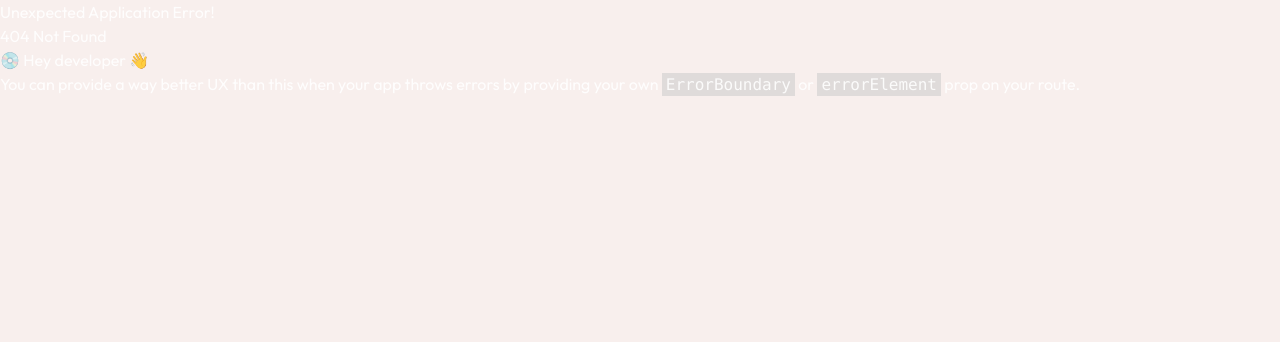
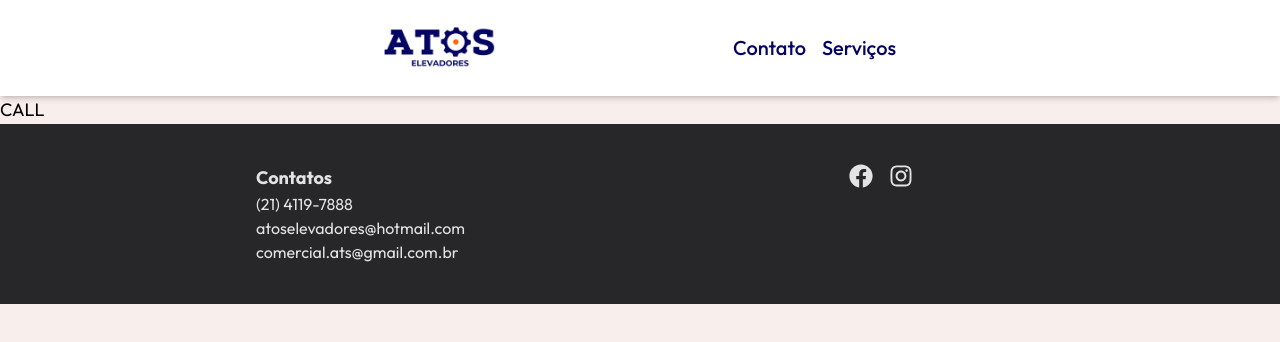
Before and after one commit to willianac/atos, a React (Vite) app: page /services/atendimento-chamados in a window 1280 px wide. Before the commit this address had no page. Shown: the top 342 px of the page. Built offline with nearby package versions, Linux system fonts and the light colour scheme.

Commit message:
feat: added each service page

```diff
--- a/src/component/Navbar/Navbar.tsx
+++ b/src/component/Navbar/Navbar.tsx
@@ -32,7 +32,7 @@ function Navbar() {
 					</li>
 					<li className="hover:text-orange transition duration-150">
 						<NavLink
-							to="/servicos"
+							to="/todos-servicos"
 							className={({ isActive }) => [
 								isActive ? "text-orange": ""
 							].join(" ")
--- /dev/null
+++ b/src/pages/Services/CallHandling/CallHandling.tsx
@@ -0,0 +1,7 @@
+function CallHandling() {
+	return (
+		<div className="text-lg text-black">CALL</div>
+	)
+}
+
+export default CallHandling;
--- /dev/null
+++ b/src/pages/Services/Maintenance/Maintenance.tsx
@@ -0,0 +1,7 @@
+function Maintence() {
+	return (
+		<div></div>
+	)
+}
+
+export default Maintence;
--- /dev/null
+++ b/src/pages/Services/Modernization/Modernization.tsx
@@ -0,0 +1,7 @@
+function Modernization() {
+	return (
+		<div></div>
+	)
+}
+
+export default Modernization;
--- a/src/pages/Services/Services.tsx
+++ b/src/pages/Services/Services.tsx
@@ -1,6 +1,10 @@
 function Services() {
 	return (
-		<div>SERVICES</div>
+		<>
+			<section>
+
+			</section>
+		</>
 	)
 }
 
```
Also changed, not shown: src/routes.tsx (+17 -13 lines).
